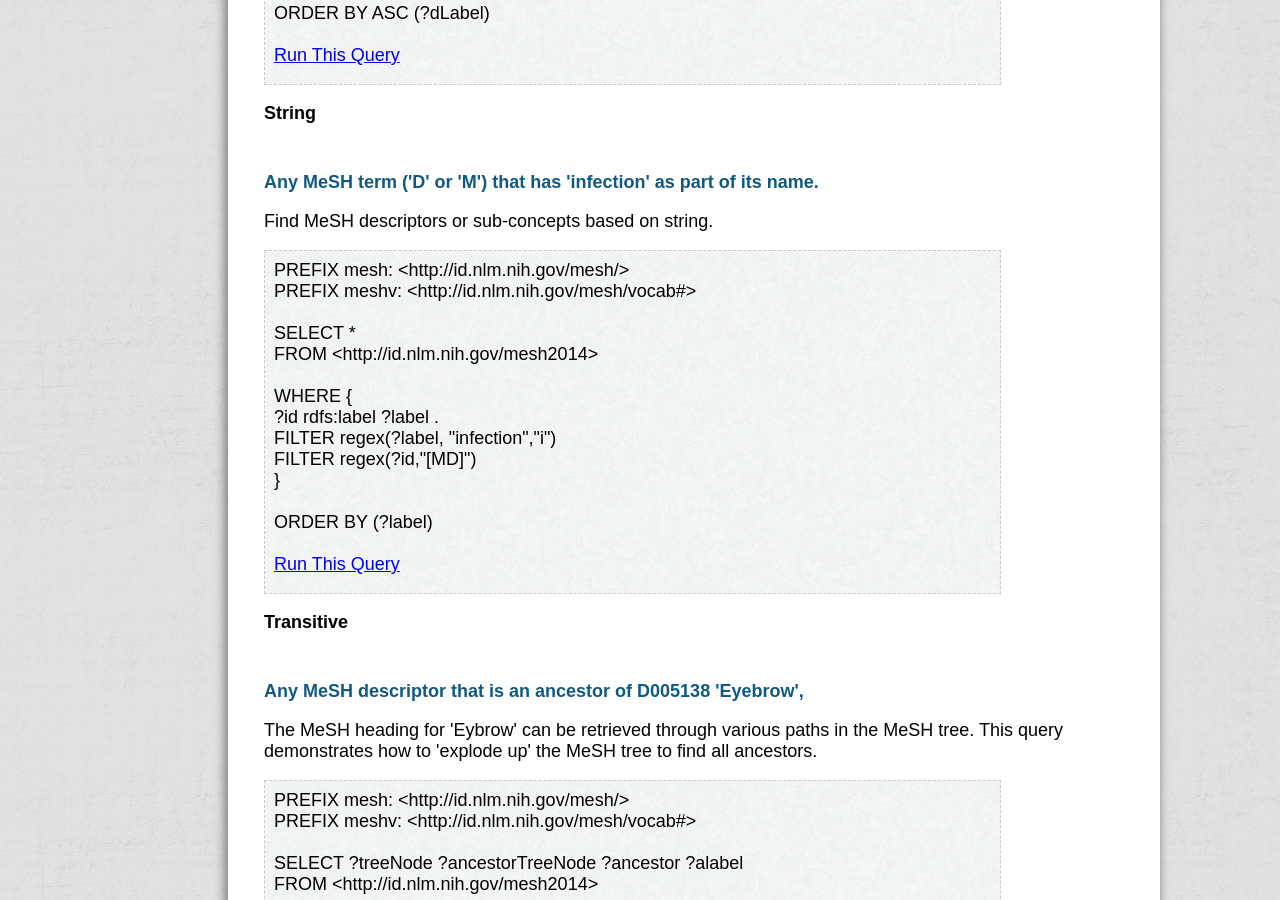
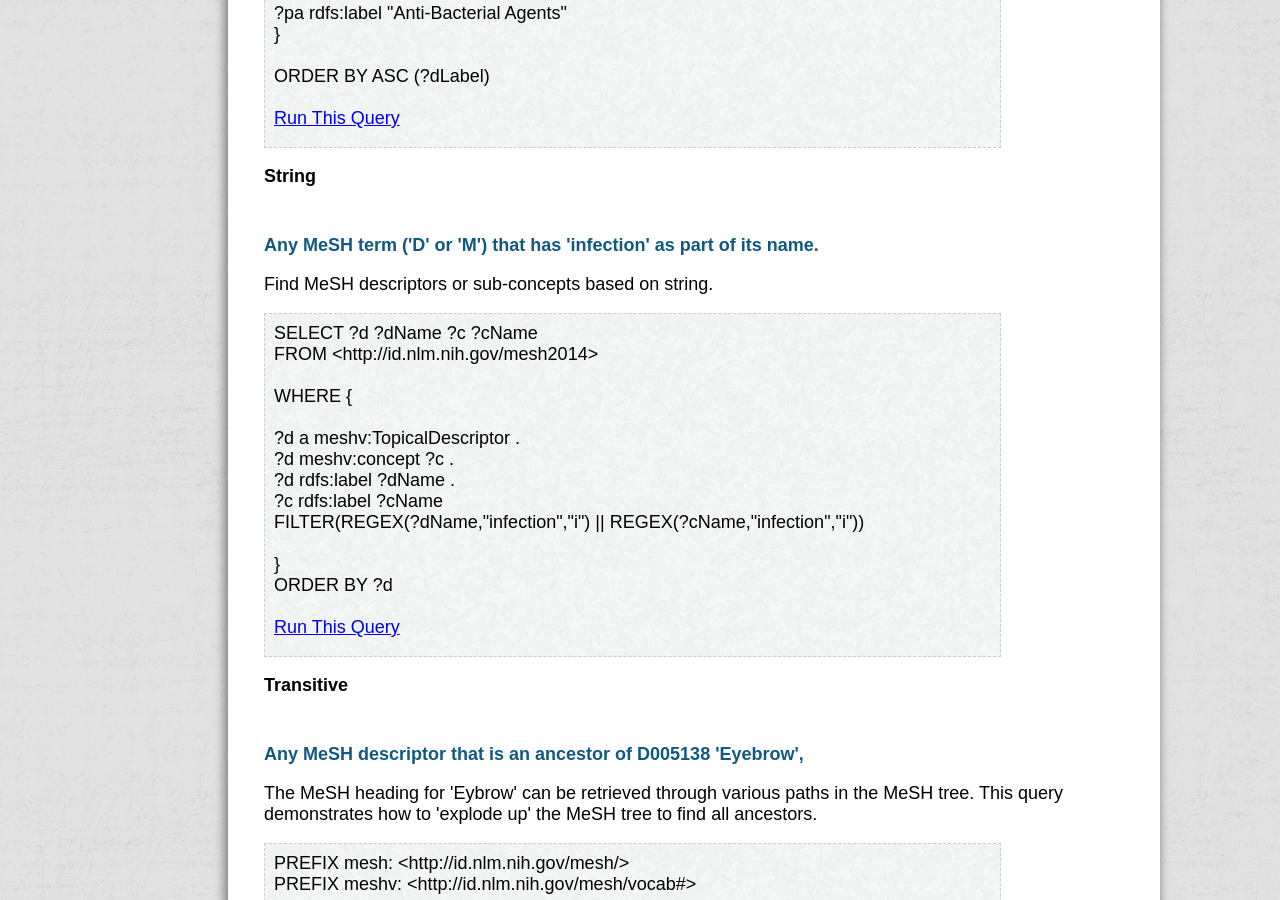
Before and after one commit to HHS/meshrdf, a Jekyll site: the page built from sample-queries.md, in a window 1280 px wide and 900 px high, scrolled down 4131 px. Built offline with Jekyll 4.4.1, drawn with Linux system fonts in a browser that asks for light colours; nearby versions of some CDN libraries; some of the changed text lies outside the part shown.

Commit message:
11/6/2014 SPE - update to queries.yml to clean things up

```diff
--- a/_data/queries.yml
+++ b/_data/queries.yml
@@ -138,39 +138,42 @@
   notes: Find MeSH descriptors or sub-concepts based on string.
   type: String
   string: |+
-    PREFIX mesh: <http://id.nlm.nih.gov/mesh/>
-    PREFIX meshv: <http://id.nlm.nih.gov/mesh/vocab#>
-
-    SELECT *
+    SELECT ?d ?dName ?c ?cName
     FROM <http://id.nlm.nih.gov/mesh2014>
 
     WHERE {
-    ?id rdfs:label ?label .
-    FILTER regex(?label, "infection","i")
-    FILTER regex(?id,"[MD]")
+
+    ?d a meshv:TopicalDescriptor .
+    ?d meshv:concept ?c .
+    ?d rdfs:label ?dName .
+    ?c rdfs:label ?cName
+    FILTER(REGEX(?dName,"infection","i") || REGEX(?cName,"infection","i"))
+
     }
-
-    ORDER BY (?label)
+    ORDER BY ?d
 
 - name: What are all the new MeSH Descriptor in the 'Diseases' tree for a given year (2014).
   notes: This query leverages the MeSH 'C' tree to find new diseases in MeSH.
   type: Aggregation
   string: |+
-   PREFIX mesh: <http://id.nlm.nih.gov/mesh/>
-   PREFIX meshv: <http://id.nlm.nih.gov/mesh/vocab#>
+    PREFIX mesh: <http://id.nlm.nih.gov/mesh/>
+    PREFIX meshv: <http://id.nlm.nih.gov/mesh/vocab#>
 
-   SELECT DISTINCT ?id ?label
-   FROM <http://id.nlm.nih.gov/mesh2014>
+    SELECT DISTINCT ?d ?name
+    FROM <http://id.nlm.nih.gov/mesh2014>
 
-   WHERE {
-     ?id meshv:dateEstablished ?dateEstablished .
-     ?id rdfs:label ?label .
-     ?id meshv:treeNumber ?tn
-     FILTER(?dateEstablished = xsd::date("2014-01-01"))
-     FILTER(REGEX(?tn,"C"))
-     }
+    WHERE {
 
-     ORDER BY ?label
+    ?d a meshv:TopicalDescriptor .
+    ?d rdfs:label ?name .
+    ?d meshv:treeNumber ?tn .
+    ?d meshv:dateEstablished ?dateEstablished
+    FILTER(?dateEstablished = xsd::date("2014-01-01"))
+    FILTER(REGEX(?tn,"C"))
+
+    }
+
+    ORDER BY ?name
 
 - name: All the MeSH concepts (prefCon and subCon) and semantic types associated with D000647 'Amnesia'
   notes: MeSH Descriptors are collections of MeSH concepts.  The name of the preferred concept (prefCon) always contributes the name of the Descriptor.
```
